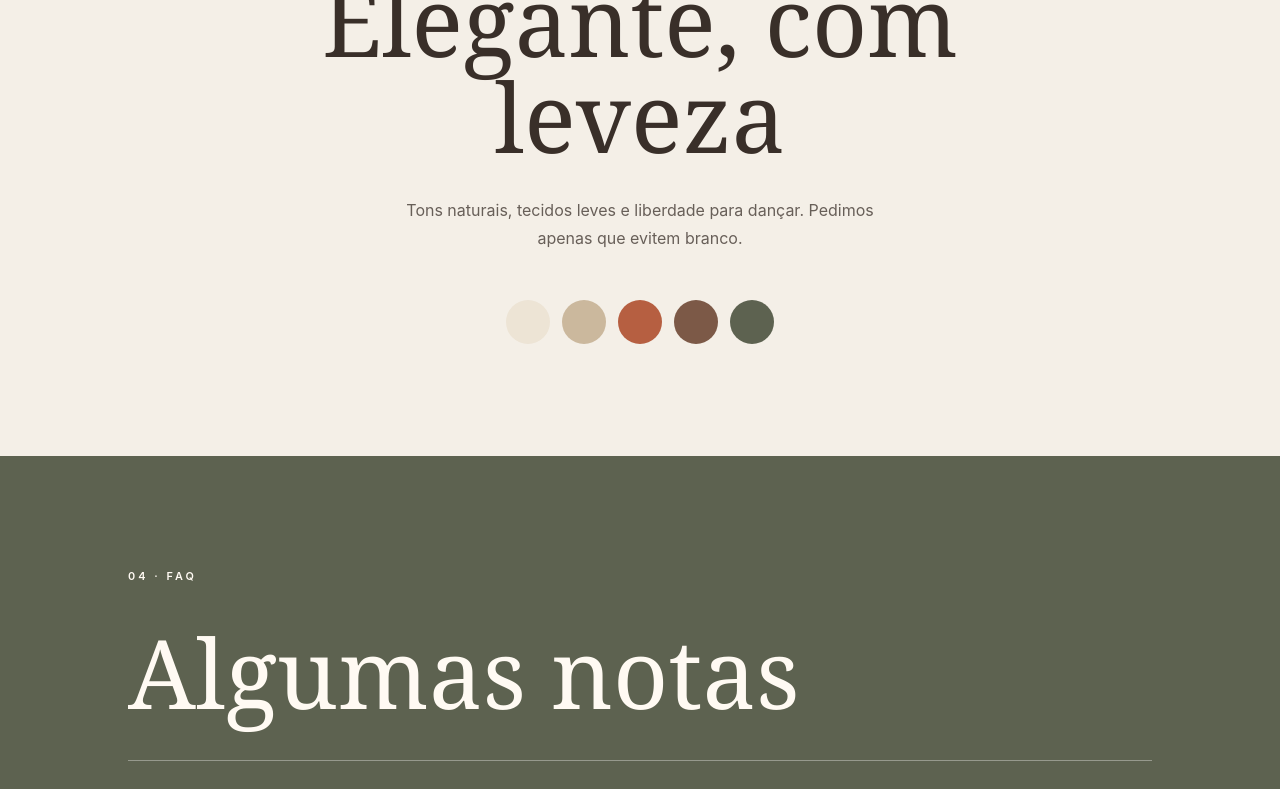
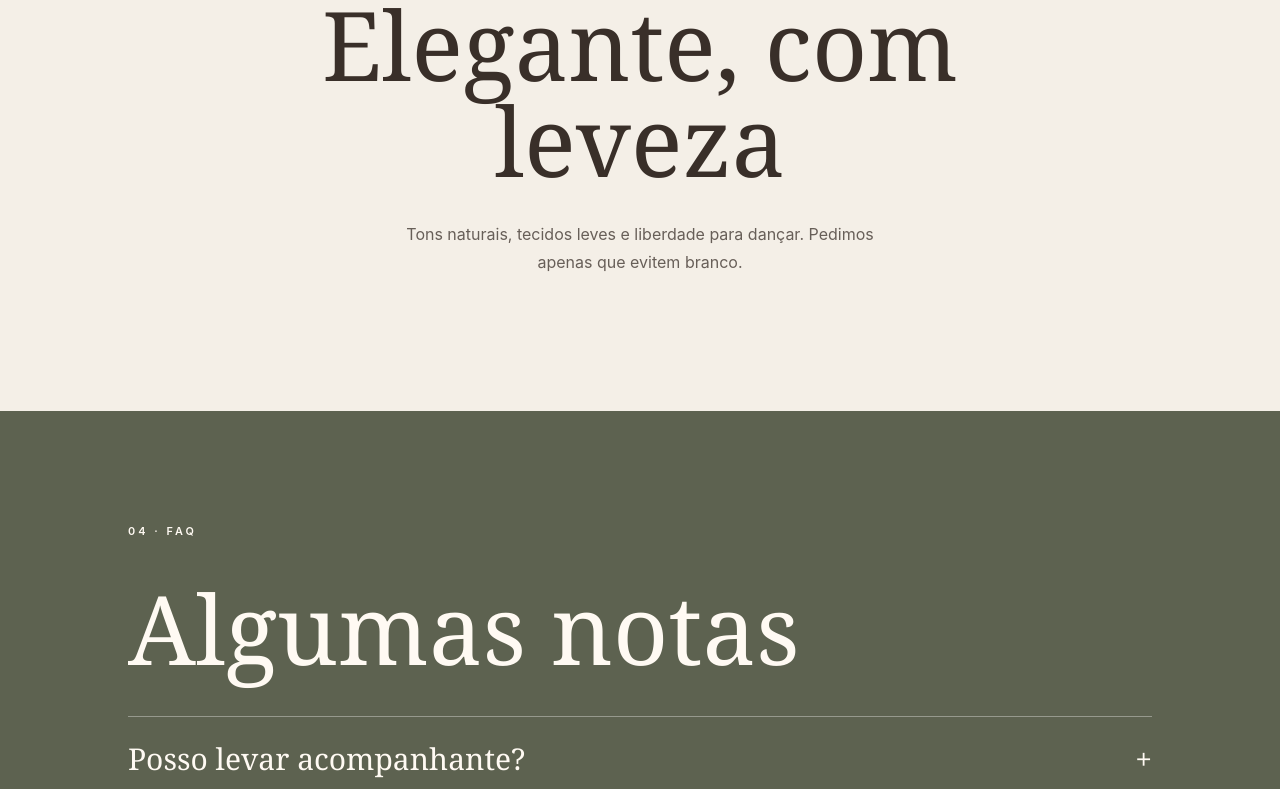
Before and after one commit to nogfernandes/anaenuno2027, a Next.js app: page / in a window 1280 px wide. Shown: the part 2679-3468 px from the top of the page. Built offline with nearby package versions, Linux system fonts and the light colour scheme; no server answers; the database is empty.

Commit message:
Remove dress code color swatches

```diff
--- a/app/page.tsx
+++ b/app/page.tsx
@@ -20,7 +20,7 @@ export default async function Home({searchParams}:{searchParams:Promise<{lang?:s
     <section id="story" className="grid min-h-[80vh] place-items-center bg-[#392f29] px-6 py-28 text-[#f4efe7]"><div className="max-w-4xl text-center"><p className="eyebrow">01 · {lang==='pt'?'Nós':'Us'}</p><h2 className="font-editorial mt-10 text-5xl leading-tight sm:text-8xl">{localized('story',c.intro)}</h2></div></section>
     <section className="px-6 py-28 text-center sm:py-40"><p className="eyebrow">{c.countdown}</p><Countdown labels={[c.days,c.hours,c.minutes,c.seconds]} date={countdownDate}/></section>
     {(settings?.show_programme??true)&&<section id="programme" className="grid bg-[#d9c7ad] px-6 py-28 sm:grid-cols-2 sm:px-16 sm:py-40"><div><p className="eyebrow">02 · {c.programme}</p><h2 className="font-editorial mt-8 text-6xl sm:text-8xl">{weddingDate.split('-').reverse().join('.')}</h2></div><div className="mt-16 space-y-10 sm:mt-0">{programme.map(event=><div className="border-t border-current pt-4" key={event.id}>{event.start_time&&<span className="eyebrow">{event.start_time.slice(0,5)}{event.end_time&&` — ${event.end_time.slice(0,5)}`}</span>}<h3 className="font-editorial mt-3 text-4xl">{lang==='pt'?event.title_pt:event.title_en}</h3>{(lang==='pt'?event.description_pt:event.description_en)&&<p className="mt-2 text-sm opacity-75">{lang==='pt'?event.description_pt:event.description_en}</p>}{event.venue&&<p className="mt-2 text-sm">{event.venue}</p>}{event.address&&<p className="mt-1 text-sm opacity-65">{event.address}</p>}{event.maps_url&&<a className="eyebrow mt-4 inline-block underline" href={event.maps_url} target="_blank" rel="noreferrer">{lang==='pt'?'Ver mapa ↗':'View map ↗'}</a>}</div>)}</div></section>}
-    {(settings?.show_dress_code??true)&&<section id="dress-code" className="grid min-h-[75vh] place-items-center px-6 py-28 text-center"><div className="max-w-2xl"><p className="eyebrow">03 · {c.dress}</p><h2 className="font-editorial mt-8 text-6xl sm:text-8xl">{localized('dress_title',c.dressTitle)}</h2><p className="mx-auto mt-8 max-w-lg leading-7 opacity-75">{localized('dress_text',c.dressText)}</p><div className="mt-12 flex justify-center gap-3">{['#ede4d5','#cbb89d','#b65f41','#7c5947','#5d6250'].map(x=><span key={x} className="h-11 w-11 rounded-full" style={{background:x}}/>)}</div></div></section>}
+    {(settings?.show_dress_code??true)&&<section id="dress-code" className="grid min-h-[75vh] place-items-center px-6 py-28 text-center"><div className="max-w-2xl"><p className="eyebrow">03 · {c.dress}</p><h2 className="font-editorial mt-8 text-6xl sm:text-8xl">{localized('dress_title',c.dressTitle)}</h2><p className="mx-auto mt-8 max-w-lg leading-7 opacity-75">{localized('dress_text',c.dressText)}</p></div></section>}
     {(settings?.show_faq??true)&&<section id="faq" className="bg-[#5d6250] px-6 py-28 text-[#fffaf3] sm:px-16"><div className="mx-auto max-w-5xl"><p className="eyebrow">04 · FAQ</p><h2 className="font-editorial my-10 text-6xl sm:text-8xl">{c.faq}</h2>{(faqItems.length?faqItems:c.faqs.map(([question,answer],index)=>({id:String(index),question_pt:question,question_en:question,answer_pt:answer,answer_en:answer}))).map(item=><details className="border-t border-white/35 py-6" key={item.id}><summary className="cursor-pointer list-none font-editorial text-3xl">{lang==='pt'?item.question_pt:item.question_en}<span className="float-right">+</span></summary><p className="mt-4 max-w-xl text-sm leading-6 opacity-75">{lang==='pt'?item.answer_pt:item.answer_en}</p></details>)}</div></section>}
     <section id="rsvp" className="px-6 py-32 text-center sm:py-44"><p className="eyebrow">05 · RSVP</p><h2 className="font-editorial mt-8 text-6xl sm:text-8xl">{c.rsvp}</h2><p className="mt-5 text-sm opacity-70">{localized('rsvp_intro',c.rsvpText)}</p>{(settings?.rsvp_open??true)?<RsvpEntry lang={lang}/>:<p className="mt-8 text-sm">{lang==='pt'?'As respostas estão encerradas.':'Responses are now closed.'}</p>}</section>
     <footer className="bg-[#b65f41] px-6 py-20 text-center text-[#fffaf3]"><p className="font-editorial text-4xl sm:text-6xl">{localized('footer',c.footer)}</p><p className="eyebrow mt-10">Ana & Nuno · 2027</p><a className="mt-8 inline-block text-[9px] uppercase tracking-[.22em] opacity-55 transition hover:opacity-100" href="/admin">{lang==='pt'?'Acesso de administração':'Admin sign in'}</a></footer>
```
